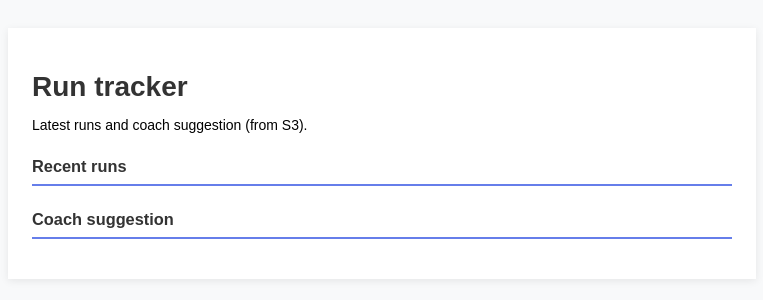
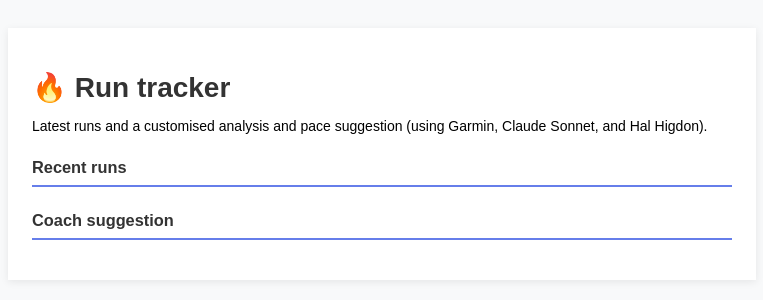
Before and after one commit to bndxn/secure-app, a Flask app: template src/web_app/templates/index.html in a window 1280 px wide. Shown: the top 300 px of the page, without its empty margins (258-1021 px from the left). Run offline with Flask 3, Linux system fonts and the light colour scheme; the template is opened without the code that fills it, so the values that code supplies are empty.

Commit message:
update coach

```diff
--- a/src/lambda/garmin_analyzer/handler.py
+++ b/src/lambda/garmin_analyzer/handler.py
@@ -186,9 +186,9 @@ All Runs (Last 7 Days):
 
 Write exactly two parts. Use plain text only (no markdown, no **).
 
-1) REVIEW OF LAST SEVEN DAYS: One short paragraph only. Be encouraging. Say how many runs they completed vs how many were planned (e.g. "Good job on completing 5/6 of your runs"). Say if overall paces are in line with the plan. Mention only 1–2 specific concerns if relevant (e.g. "on your 10K your HR was higher than it should be"). Keep it to 2–3 sentences.
+1) The last week: One short paragraph only. Be encouraging. Say how many runs they completed vs how many were planned (e.g. "Good job on completing 5/6 of your runs"). Say if overall paces are in line with the plan. Sometimes the runner might move workouts around or skip a workout. Report on the total distance run and the total distance planned. Mention only 1–2 specific concerns if relevant (e.g. "on your 10K your HR was higher than it should be"). Keep it to 2–3 sentences.
 
-2) NEXT THREE DAYS: Start with the line "Next three days:" then list the next 3 calendar days, each on its own line with a dash. Use "today (date)", "tomorrow (date)", and the day name for the third (e.g. "Thursday 26th"). For each day give only: the workout type and a brief pace or effort hint (e.g. "16.1km slow pace, e.g. 5-6:00" or "cross-training, relaxed" or "rest: no running"). Do not include warm-up/cool-down instructions or long explanations. One short line per day.
+2) The next three days: Start with the line "Next three days:" then list the next 3 calendar days, each on its own line with a dash. Use "today (date)", "tomorrow (date)", and the day name for the third (e.g. "Thursday 26th"). Sometimes the runner might move workouts around or skip a workout. Consider what workouts are scheduled and whether they need to be moved around slightly. For each day give only: the workout type and a brief pace or effort hint (e.g. "16.1km slow pace, e.g. 5-6:00" or "cross-training, relaxed" or "rest: no running"). Do not include warm-up/cool-down instructions or long explanations. One short line per day.
 
 Example style for part 2:
 Next three days:
@@ -196,7 +196,7 @@ Next three days:
 - tomorrow (25th): 16.1km slow pace, e.g. 5-6:00
 - Thursday (26th): easy / recovery
 
-Maximum 200 words total."""
+Maximum 250 words total."""
 
     try:
         response = bedrock_client.invoke_model(
--- a/src/web_app/templates/index.html
+++ b/src/web_app/templates/index.html
@@ -9,24 +9,21 @@
         .container { max-width: 700px; margin: 0 auto; background: white; padding: 24px; box-shadow: 0 2px 8px rgba(0,0,0,0.08); }
         h1 { color: #333; margin-bottom: 8px; }
         h3 { color: #333; border-bottom: 2px solid #667eea; padding-bottom: 8px; margin-top: 24px; }
-        .runs-list { margin: 12px 0; }
-        .runs-list ul { list-style: none; padding-left: 0; }
-        .runs-list > ul > li { margin-bottom: 0.65em; line-height: 1.5; padding-left: 1.6em; position: relative; }
-        .runs-list > ul > li::before { content: "🏃"; position: absolute; left: 0; }
+        .runs-list { margin: 0.5rem 0; }
+        .runs-list ul { list-style-type: disc; padding-left: 1.5rem; margin: 0.5rem 0; text-align: left; }
+        .runs-list > ul > li { margin: 0.5rem 0; line-height: 1.4; word-wrap: break-word; }
         .runs-list ul ul { padding-left: 1.2em; margin-top: 0.25em; }
-        .runs-list ul ul li { margin-bottom: 0.4em; list-style: disc; padding-left: 0.5em; }
-        .runs-list ul ul li::before { content: none; }
-        .suggestion { margin: 12px 0; line-height: 1.55; }
-        .suggestion ul { list-style: none; padding-left: 0; }
-        .suggestion ul li { margin-bottom: 0.65em; line-height: 1.5; padding-left: 1.6em; position: relative; }
-        .suggestion ul li::before { content: "👟"; position: absolute; left: 0; }
-        .suggestion p { margin-bottom: 0.75em; }
+        .runs-list ul ul li { margin: 0.5rem 0; line-height: 1.4; word-wrap: break-word; list-style-type: disc; }
+        .suggestion { margin: 0.5rem 0; line-height: 1.4; }
+        .suggestion ul { list-style-type: disc; padding-left: 1.5rem; margin: 0.5rem 0; text-align: left; }
+        .suggestion ul li { margin: 0.5rem 0; line-height: 1.4; word-wrap: break-word; }
+        .suggestion p { margin: 0.5rem 0 0 0; line-height: 1.4; }
     </style>
 </head>
 <body>
     <div class="container">
-        <h1>Run tracker</h1>
-        <p>Latest runs and coach suggestion (from S3).</p>
+        <h1>🔥 Run tracker</h1>
+        <p>Latest runs and a customised analysis and pace suggestion (using Garmin, Claude Sonnet, and Hal Higdon).</p>
 
         <h3>Recent runs</h3>
         <div class="runs-list">
```
Also changed, not shown: tests/web_app/test_app.py (+34 -7 lines), .github/workflows/ci.yml.
